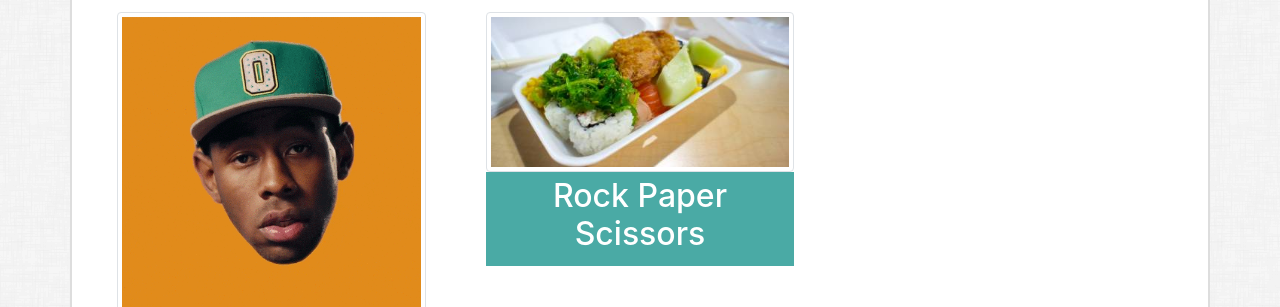
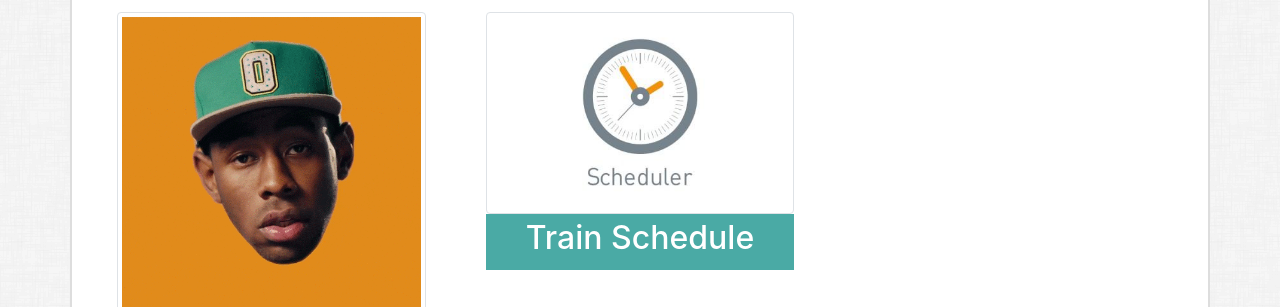
Before and after one commit to kwitherington/Bootstrap-Portfolio, a plain HTML site: page portfolio.html in a window 1280 px wide. Shown: the part 520-827 px from the top of the page. Drawn offline with nearby package versions, Linux system fonts and the light colour scheme.

Commit message:
scheduler added

```diff
--- a/portfolio.html
+++ b/portfolio.html
@@ -87,9 +87,11 @@
 
                 <div class="col-md-4">
                     <div class="portfolioItem">
-                        <img class="portfolioImage img-thumbnail" alt="Rock Paper Scissors" src="assets/images/lorempixel-4.jpg">
+                        <a href= "https://kwitherington.github.io/trainSchedule/" target="_blank">
+                            <img class="portfolioImage img-thumbnail" alt="Train Schedule" src="assets/images/scheduler.jpg">
+                        </a>
                         <div class="banner">
-                            <h2>Rock Paper Scissors</h2>
+                            <h2>Train Schedule</h2>
                         </div>
                     </div>
                 </div>
```
Also changed, not shown: assets/images/scheduler.jpg (added), 2 other files.
